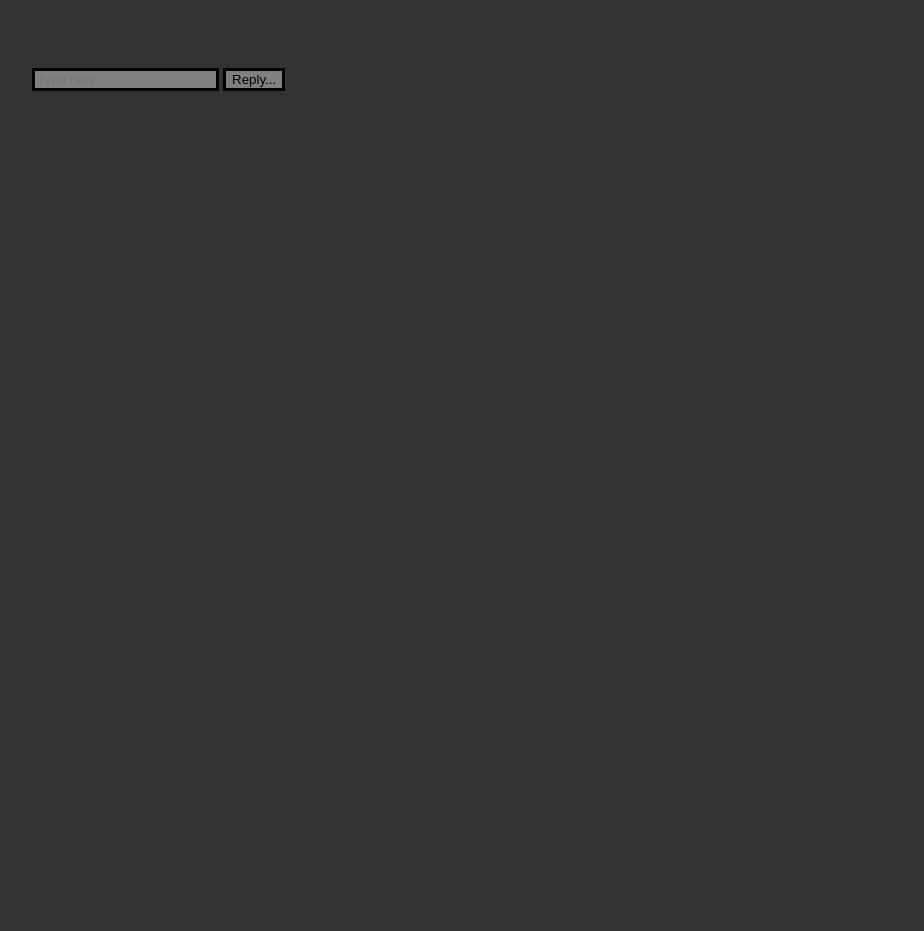
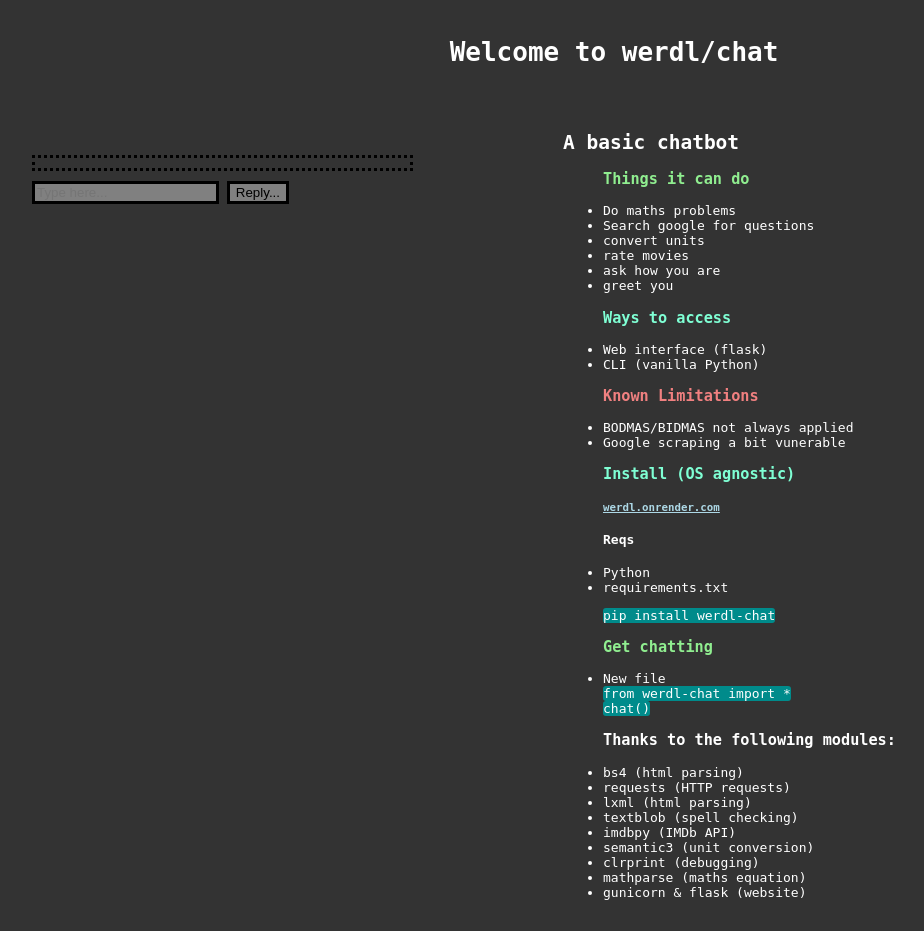
Before and after one commit to werdl/chat, a Flask app: page / in a window 1280 px wide. Shown: the whole page, without its empty margins (26-950 px from the left). Before the commit the page ends 91 px from the top, so only its background shows below. Run offline with Flask 2, Linux system fonts and the light colour scheme; parts of the project's set-up code (start-up, migrations or seed data) failed here and were passed over; some libraries are stand-ins or nearby versions.

Commit message:
better HTML

```diff
--- a/main.py
+++ b/main.py
@@ -163,4 +163,4 @@ def chat():
         else:
             nexthow=False
         print(take["response"])
-chat()
+# chat()
--- a/templates/index.html
+++ b/templates/index.html
@@ -10,7 +10,7 @@
         body{
             background-color:#333333 !important;
             color:white;
-
+            font-family:monospace
         }
         .speak {
             padding-top:10px;
@@ -31,6 +31,57 @@
         .chat {
             padding:50px
         }
+        #msg {
+            font-size: 1.75vh;
+            padding-left:10px
+        }
+        .log:first-child{
+            padding-top:10px
+        }
+        .log:last-child{
+            padding-bottom:10px
+        }
+        h1 {
+            padding:20px;
+            text-align:center
+        }
+        code {
+            background:darkcyan;
+            border-radius: 3px;
+        }
+        .log {
+            border:3px black dotted;
+            width:375px
+        }
+        a {
+            color:lightblue
+        }
+        #known-limitations {
+            color:lightcoral
+        }
+        #things-it-can-do,#get-chatting {
+            color:lightgreen
+        }
+        #ways-to-access {
+            color:aquamarine
+        }
+        #install-os-agnostic-{
+            color:aquamarine
+        }
+        .info {
+            padding:10px;
+            padding-left:100px
+        }
+        .flex {
+            display:flex;
+            flex-direction: row;
+        }
+        #long {
+            font-size:1.25vh
+        }
+        .short {
+            font-size:1.25vh
+        }
     </style>
     <script>
         var how_justg=false;
@@ -50,12 +101,18 @@
                 var params={ inp: input }
             }
             console.log(params);
-            $(".log").append('<div id="msg">😃 -- '+input+'</div>');
+            $(".log").append('<div id="msg" class="short">😃 -- '+input+'</div>');
             $.get("/res", params).done(function(data) {
-                var res = '<div id="msg">' + data + "</div>";
                 const obj = JSON.parse(JSON.stringify(data));
+                if (obj["response"].substr(5).length>50) {
+                    var res = '<div id="msg" class="short">🤖 -- <span id="long">' + obj["response"].substr(5) + "</span></div>";
+                }
+                else {
+                    var res = '<div id="msg">' + obj["response"] + "</div>";
+                }
+
                 console.log(obj["response"]);
-                $(".log").append(obj["response"]);
+                $(".log").append(res);
                 how_just=obj["how_just"]
                 how_rate=obj["how_rate"]
                 document
@@ -76,12 +133,59 @@
     </script>
 </head>
 <body>
-    <div class="chat">
-        <div class="log">
+    <h1>Welcome to werdl/chat</h1>
+    <div class="flex">
+        <div class="chat">
+            <div class="log">
+            </div>
+            <div class="speak">
+                <input id="input" type="text" placeholder="Type here..." />
+                <button onclick="getResponse()">Reply...</button>
+            </div>
         </div>
-        <div class="speak">
-            <input id="input" type="text" placeholder="Type here..." />
-            <button onclick="getResponse()">Reply...</button>
+        <div class="info">
+            <h2 id="a-basic-chatbot">A basic chatbot</h2>
+
+            <ul>
+            <h3 id="things-it-can-do">Things it can do</h3>
+            <li>Do maths problems</li>
+            <li>Search google for questions</li>
+            <li>convert units</li>
+            <li>rate movies</li>
+            <li>ask how you are</li>
+            <li>greet you<h3 id="ways-to-access">Ways to access</h3>
+            </li>
+            <li>Web interface (flask)</li>
+            <li>CLI (vanilla Python)<h3 id="known-limitations">Known Limitations</h3>
+            </li>
+            <li>BODMAS/BIDMAS not always applied</li>
+            <li>Google scraping a bit vunerable<h3 id="install-os-agnostic-">Install (OS agnostic)</h3>
+            <h5 id="-werdl-onrender-com-werdl-onrender-com-"><a href="http://werdl.onrender.com">werdl.onrender.com</a></h5>
+            <h4 id="reqs">Reqs</h4>
+            </li>
+            <li>Python</li>
+            <li>requirements.txt<pre><code class="lang-bash">pip <span class="hljs-keyword">install</span> werdl-chat</code></pre>
+            <h3 id="get-chatting">Get chatting</h3>
+            </li>
+            <li>New file
+            <br>
+            <code class="lang-python"><span class="hljs-keyword">from</span> werdl-chat <span class="hljs-keyword">import</span> *</code>
+            <br>
+            <code>
+            chat()
+            </code>
+            </li>
+            <h3>Thanks to the following modules:</h3>
+            <li>bs4 (html parsing)</li>
+            <li>requests (HTTP requests)</li>
+            <li>lxml (html parsing)</li>
+            <li>textblob (spell checking)</li>
+            <li>imdbpy (IMDb API)</li>
+            <li>semantic3 (unit conversion)</li>
+            <li>clrprint (debugging)</li>
+            <li>mathparse (maths equation)</li>
+            <li>gunicorn &amp flask (website)</li>
+        </ul>
         </div>
     </div>
 </body>
```
